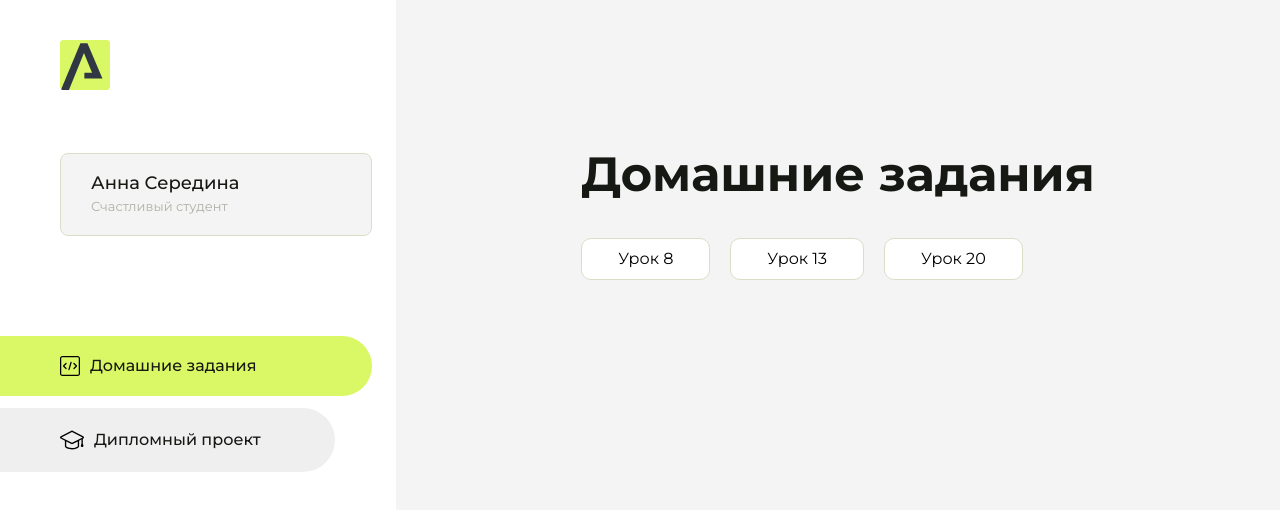
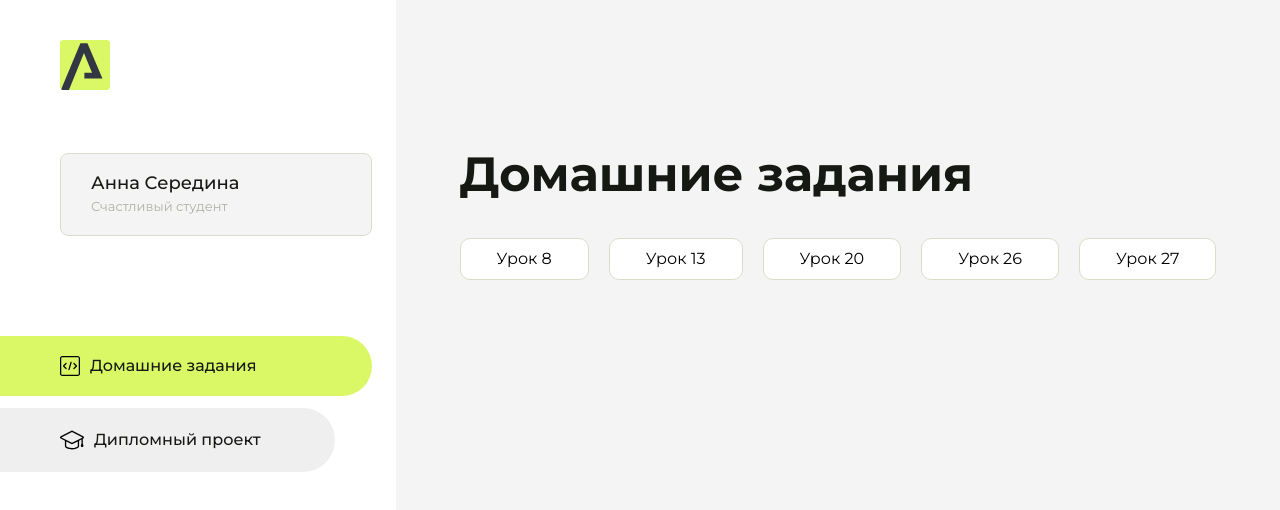
Before and after one commit to AnnaSeredinaa/homework, a plain HTML site: page index.html in a window 1280 px wide. Drawn offline with Linux system fonts and the light colour scheme.

Commit message:
Update index.html

```diff
--- a/index.html
+++ b/index.html
@@ -101,6 +101,12 @@
                      <li class="content__list-item">
                         <a href="lesson-20/index.html">Урок 20</a>
                     </li>
+                    <li class="content__list-item">
+                        <a href="lesson26/index.html">Урок 26</a>
+                    </li>
+                    <li class="content__list-item">
+                        <a href="lesson27/index.html">Урок 27</a>
+                    </li>
                 </ul>
             </div>
             <div class="content__block hidden" id="diplomBlock">
```
